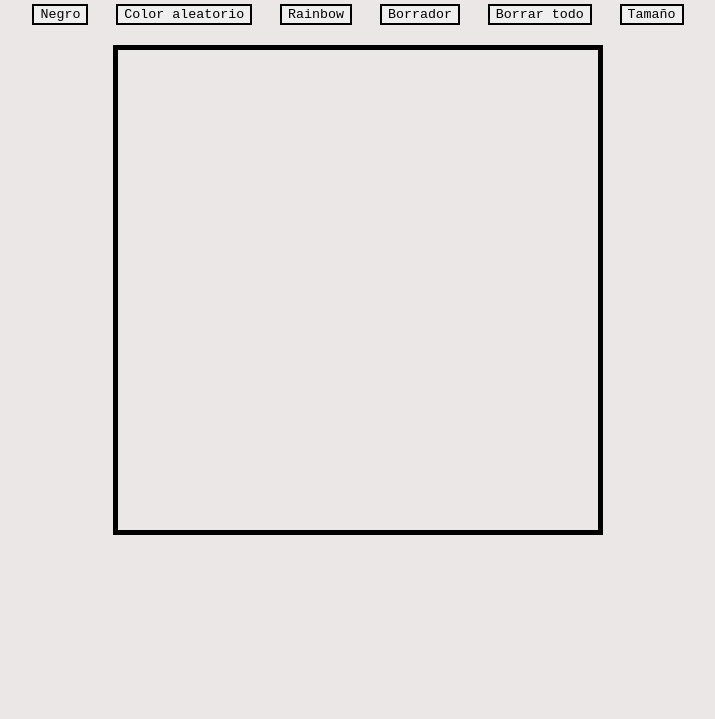
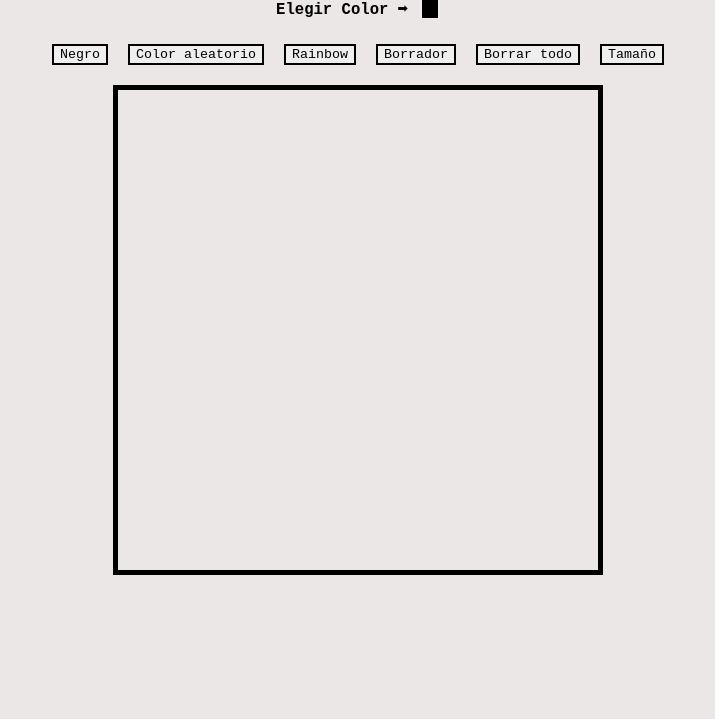
Before and after one commit to SebasDrewes/etch-a-sketch, a plain HTML site: page index.html in a window 1280 px wide. Shown: the part 81-800 px from the top of the page, without its empty margins (282-997 px from the left). Drawn offline with Linux system fonts and the light colour scheme.

Commit message:
added color picker

```diff
--- a/index.html
+++ b/index.html
@@ -8,6 +8,10 @@
     <title>Etch-a-Sketch</title>
 </head>
 <h1 id="titulo">Etch-a-Sketch</h1>
+<div id="chooseColorWrapper">
+<p id="elegirColor">Elegir Color ➟</p>
+<input id="chooseColor"type="color">
+</div>
 <div id="botones">
 <button id="black">Negro</button>
 <button id="randomColor">Color aleatorio</button>
--- a/javascript.js
+++ b/javascript.js
@@ -61,11 +61,6 @@ reset.addEventListener('click', () => {
         cells[i].addEventListener("mouseover", () => {
         cells[i].style.background = "black";
 })}});
-//randomColor.addEventListener('click', () => {
-//   newColor = getRandomColor();
-//    for(let i = 0; i < cell.length; ++i) {
-//    cell[i].style.background = newColor;
-//}});
 randomColor.addEventListener('click', () => {
 newColor = getRandomColor();
 for (let i = 0; i < cells.length; i++){
@@ -91,3 +86,10 @@ for (let i = 0; i < cells.length; i++){
 cells[i].addEventListener("mouseover", () => {
 cells[i].style.background = "rgb(235, 231, 231)";
 })}});
+
+const chooseColor = document.querySelector("#chooseColor")
+chooseColor.addEventListener('click', () => {
+for (let i = 0; i < cells.length; i++){
+cells[i].addEventListener("mouseover", () => {
+cells[i].style.background = chooseColor.value;
+})}});
--- a/styles.css
+++ b/styles.css
@@ -34,6 +34,31 @@ body {
 #randomColor:hover {
         background-color:#d8d8d8;
         box-shadow: rgb(221, 221, 221);
+}
+
+#chooseColor {
+    margin-left: 1vw;
+    height: 20px;
+    width: 20px;
+    border: none;
+    outline: none;
+    -webkit-appearance: none;
+    cursor: pointer;
+}
+#chooseColor::-webkit-color-swatch-wrapper {
+    padding: 0;
+}
+#chooseColor::-webkit-color-swatch {
+    border: none;
+}
+#chooseColorWrapper{
+    display: flex;
+    align-items: center;
+    justify-content: center;
+}
+#elegirColor{
+    font-size: 1.2em;
+    font-weight: bold;
 }
 #black {
     margin: 10px;
@@ -78,8 +103,11 @@ body {
 }
 
 #botones {
-    text-align:center;
-    margin: 10px;
+    display: flex;
+    align-items: center;
+    justify-content: center;
+    flex-wrap: wrap;
+    margin-bottom: 10px;
 }
 .gridRow {
     display: flex;
@@ -88,12 +116,4 @@ body {
     width: 100%;
     height: 100%;
     transition: all 0.5s;
- } /*
-    background: rgb(0, 0, 0);
-    opacity: 0;
-    transition: opacity 20s ease 16s, transform 1.2s;
 }
-.cell:hover {
-    opacity: 1;
-    transition: opacity 0.5s ease;
-}
```
